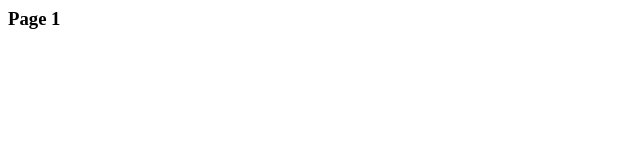
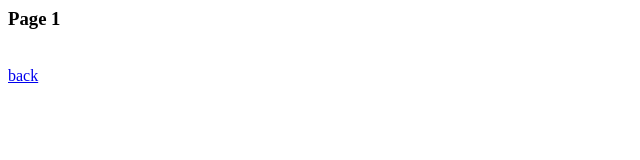
Before and after one commit to skipnik/stomatology, a plain HTML site: page page1.html in a window 1280 px wide. Shown: the full height of the page, 0-640 px from the left. Drawn offline with Linux system fonts and the light colour scheme.

Commit message:
Update page1.html

```diff
--- a/page1.html
+++ b/page1.html
@@ -2,5 +2,7 @@
 	<head/>
 	<body>
 		<h3>Page 1</h3>
+		</br>
+		<a href="/">back</a>
 	</body>
 </html>
```
